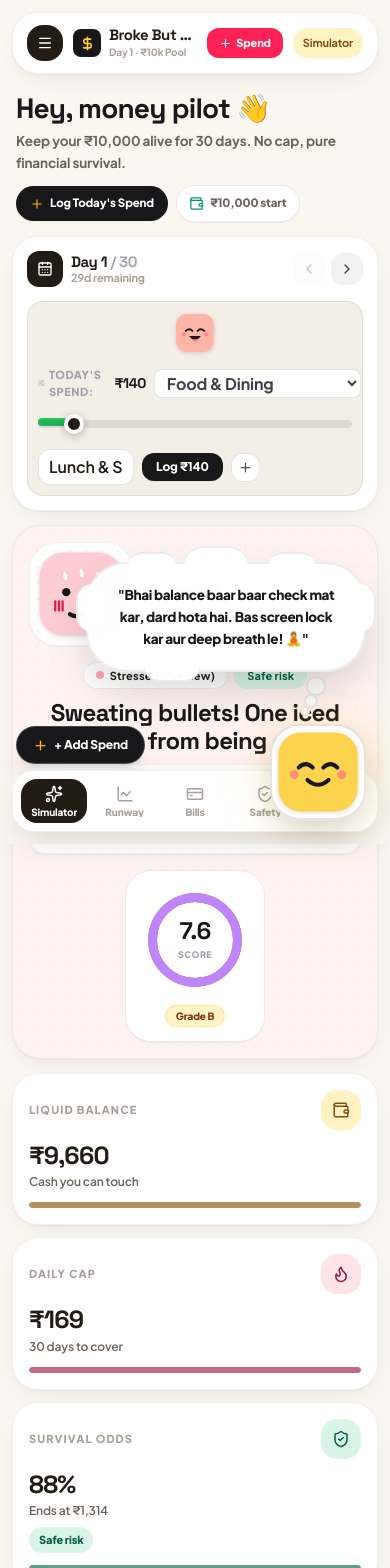
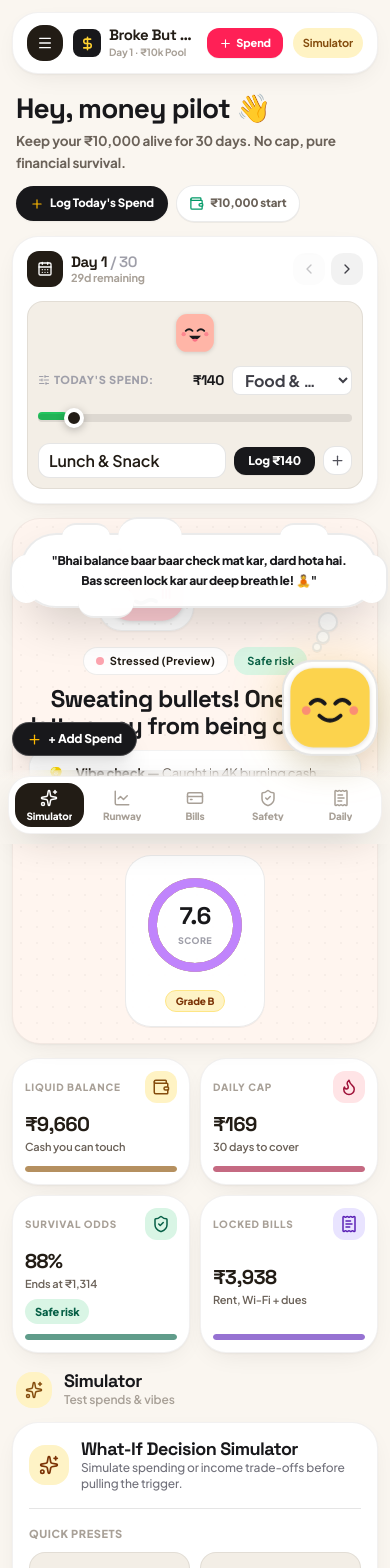
Before and after one commit to anshuvdebnath-cyber/PROMPT-RUN-HACKATHON, a React (Vite) app: page / in a window 390 px wide. Shown: the top 1568 px of the page. Built offline with nearby package versions, Linux system fonts and the light colour scheme.

Commit message:
feat(responsive): optimize mobile UX, 2x2 metric grid, safe area insets, and touch ergonomics across all viewports

```diff
--- a/src/App.tsx
+++ b/src/App.tsx
@@ -254,7 +254,7 @@ function TopDayBar({ onOpenExpenseModal }: { onOpenExpenseModal: () => void }) {
               <select
                 value={category}
                 onChange={(e) => setCategory(e.target.value as TransactionCategory)}
-                className="text-[11px] font-bold py-0.5 px-2 rounded-lg bg-white border border-black/10 text-zinc-700 focus:outline-none cursor-pointer"
+                className="text-[11px] font-bold py-0.5 px-2 rounded-lg bg-white border border-black/10 text-zinc-700 focus:outline-none cursor-pointer max-w-[120px] sm:max-w-none truncate"
               >
                 <option value="Food & Dining">Food & Dining</option>
                 <option value="Transport & Commute">Transport & Commute</option>
@@ -290,24 +290,24 @@ function TopDayBar({ onOpenExpenseModal }: { onOpenExpenseModal: () => void }) {
         </div>
 
         {/* Note input & Log button */}
-        <div className="flex items-center gap-2 shrink-0">
+        <div className="flex items-center gap-2 shrink-0 w-full sm:w-auto">
           <input
             type="text"
             placeholder="Note (e.g. Lunch)"
             aria-label="Expense note"
             value={itemNote}
             onChange={(e) => setItemNote(e.target.value)}
-            className="w-24 sm:w-28 px-2.5 py-1.5 rounded-xl text-xs font-semibold bg-white border border-black/10 focus:outline-none focus:ring-1 focus:ring-zinc-900"
+            className="flex-1 sm:w-28 px-2.5 py-1.5 rounded-xl text-xs font-semibold bg-white border border-black/10 focus:outline-none focus:ring-1 focus:ring-zinc-900 min-w-0"
           />
           <button
             onClick={handleRecordSliderSpend}
-            className="px-3.5 py-1.5 rounded-xl font-extrabold text-xs text-white bg-zinc-900 hover:bg-zinc-800 shadow-2xs transition-transform hover:scale-[1.02] cursor-pointer whitespace-nowrap"
+            className="px-3.5 py-1.5 rounded-xl font-extrabold text-xs text-white bg-zinc-900 hover:bg-zinc-800 shadow-2xs transition-transform hover:scale-[1.02] cursor-pointer whitespace-nowrap shrink-0"
           >
             Log ₹{sliderAmount}
           </button>
           <button
             onClick={onOpenExpenseModal}
-            className="p-1.5 rounded-xl bg-white hover:bg-zinc-100 border border-black/10 text-zinc-600 transition-colors cursor-pointer"
+            className="p-1.5 rounded-xl bg-white hover:bg-zinc-100 border border-black/10 text-zinc-600 transition-colors cursor-pointer shrink-0"
             title="Open advanced expense form"
             aria-label="Open advanced expense form"
           >
@@ -383,7 +383,7 @@ export const AppContent: React.FC = () => {
         </AnimatePresence>
 
         {/* ── Main column ── */}
-        <div className="flex-1 min-w-0 space-y-3.5 sm:space-y-5 pb-24 lg:pb-10">
+        <div className="flex-1 min-w-0 space-y-3.5 sm:space-y-5 pb-[calc(110px+env(safe-area-inset-bottom,0px))] lg:pb-10">
           {/* Mobile top bar without emoji */}
           <div className="lg:hidden card px-3.5 py-3 flex items-center gap-2.5">
             <button onClick={() => setDrawer(true)} className="w-9 h-9 rounded-2xl flex items-center justify-center cursor-pointer shrink-0" style={{ background: 'var(--ink)', color: '#fff' }} aria-label="Open menu">
@@ -477,21 +477,21 @@ export const AppContent: React.FC = () => {
       {/* ── Mobile Floating Action Button ── */}
       <button
         onClick={() => setIsExpenseModalOpen(true)}
-        className="lg:hidden fixed bottom-20 left-4 z-40 px-4 py-2.5 rounded-full bg-zinc-900 text-white font-extrabold text-xs shadow-xl flex items-center gap-1.5 border border-white/20 active:scale-95 transition-transform cursor-pointer"
+        className="lg:hidden fixed bottom-22 left-3 sm:left-4 z-40 px-3.5 py-2 sm:px-4 sm:py-2.5 rounded-full bg-zinc-900 text-white font-extrabold text-xs shadow-xl flex items-center gap-1.5 border border-white/20 active:scale-95 transition-transform cursor-pointer"
         aria-label="Add Daily Expense"
       >
         <Plus size={15} className="text-amber-400" />
         <span>+ Add Spend</span>
       </button>
 
-      {/* ── Mobile bottom nav ── */}
-      <nav className="lg:hidden fixed bottom-0 inset-x-0 z-40 px-3 pb-3 pt-2" style={{ background: 'linear-gradient(to top, var(--canvas) 70%, transparent)' }} aria-label="Mobile">
-        <div className="card !rounded-[22px] px-2 py-2 flex items-center justify-between gap-1" style={{ boxShadow: 'var(--shadow-pop)' }}>
+      {/* ── Mobile bottom nav with Safe Area support ── */}
+      <nav className="lg:hidden fixed bottom-0 inset-x-0 z-40 px-2 sm:px-3 pb-[calc(10px+env(safe-area-inset-bottom,0px))] pt-1.5 backdrop-blur-md" style={{ background: 'linear-gradient(to top, var(--canvas) 85%, transparent)' }} aria-label="Mobile">
+        <div className="card !rounded-[22px] px-1.5 sm:px-2 py-1.5 sm:py-2 flex items-center justify-between gap-1" style={{ boxShadow: 'var(--shadow-pop)' }}>
           {NAV.map((n) => (
             <button
               key={n.id}
               onClick={() => setActiveTab(n.id)}
-              className="flex-1 flex flex-col items-center gap-1 py-1.5 px-1 rounded-2xl cursor-pointer transition-all min-w-0"
+              className="flex-1 flex flex-col items-center justify-center gap-1 py-1.5 px-0.5 sm:px-1 rounded-2xl cursor-pointer transition-all min-w-0 min-h-[44px]"
               style={activeTab === n.id ? { background: 'var(--ink)', color: '#fff' } : { color: 'var(--text-3)' }}
               aria-current={activeTab === n.id ? 'page' : undefined}
             >
--- a/src/components/ExpenseLedger.tsx
+++ b/src/components/ExpenseLedger.tsx
@@ -283,9 +283,9 @@ export const ExpenseLedger: React.FC = () => {
               key={tx.id}
               className="py-3.5 flex items-center justify-between gap-3 group hover:bg-[#FAF7F2]/50 px-2 rounded-xl transition-colors"
             >
-              <div className="flex items-center gap-3">
+              <div className="flex items-center gap-2.5 sm:gap-3 min-w-0 flex-1">
                 <div
-                  className={`w-8 h-8 rounded-full flex items-center justify-center text-xs font-bold shadow-2xs ${
+                  className={`w-8 h-8 rounded-full flex items-center justify-center text-xs font-bold shadow-2xs shrink-0 ${
                     tx.type === 'expense'
                       ? 'bg-rose-100 text-rose-800'
                       : 'bg-emerald-100 text-emerald-800'
@@ -297,12 +297,12 @@ export const ExpenseLedger: React.FC = () => {
                     <ArrowUpRight size={14} />
                   )}
                 </div>
-                <div>
-                  <h5 className="text-xs sm:text-sm font-extrabold text-zinc-900">
+                <div className="min-w-0 flex-1">
+                  <h5 className="text-xs sm:text-sm font-extrabold text-zinc-900 truncate max-w-[130px] min-[400px]:max-w-[200px] sm:max-w-none">
                     {tx.title}
                   </h5>
                   <div className="flex items-center gap-2 mt-0.5">
-                    <span className="text-[10px] font-bold text-zinc-400">
+                    <span className="text-[10px] font-bold text-zinc-400 truncate max-w-[140px] min-[400px]:max-w-[200px] sm:max-w-none">
                       Day {tx.day} {tx.day === currentDay ? '· Today' : ''} · {tx.category}
                     </span>
                   </div>
--- a/src/components/HeroVibeBanner.tsx
+++ b/src/components/HeroVibeBanner.tsx
@@ -77,19 +77,19 @@ export const HeroVibeBanner: React.FC = () => {
 
         <div className="relative z-10 p-4 sm:p-6 flex flex-col gap-4 md:flex-row md:items-center">
           {/* Living mascot area - completely organic with zero carousel clutter */}
-          <div className="flex md:flex-col items-center gap-2.5 shrink-0">
+          <div className="flex md:flex-col items-center justify-center gap-2.5 shrink-0 w-full md:w-auto">
             {/* Squircle Mascot container */}
             <div
-              className="relative w-[104px] h-[104px] sm:w-[124px] sm:h-[124px] rounded-[28px] bg-white/95 border border-black/5 flex items-center justify-center overflow-hidden cursor-pointer group shadow-xs"
+              className="relative w-[96px] h-[96px] sm:w-[124px] sm:h-[124px] rounded-[24px] sm:rounded-[28px] bg-white/95 border border-black/5 flex items-center justify-center overflow-hidden cursor-pointer group shadow-xs"
               onClick={handleMascotTap}
               title="Living mascot — tap to cycle expression"
             >
               <div className="absolute inset-0 dot-grid opacity-60" />
-              <Mascot mood={activeMood} size={92} className="relative group-hover:scale-105 transition-transform" />
+              <Mascot mood={activeMood} size={84} className="relative group-hover:scale-105 transition-transform" />
             </div>
 
             {/* Seamless current mood indicator */}
-            <div className="flex items-center gap-1.5 px-3 py-1 rounded-full bg-white/95 border border-black/8 shadow-2xs text-[11.5px] font-black text-zinc-800">
+            <div className="flex items-center gap-1.5 px-3 py-1 rounded-full bg-white/95 border border-black/8 shadow-2xs text-[11px] sm:text-[11.5px] font-black text-zinc-800">
               <span className="w-2 h-2 rounded-full shrink-0 animate-pulse" style={{ background: meta.color }} />
               <span className="capitalize">{meta.label}</span>
               {isCurrentLive && (
@@ -150,7 +150,7 @@ export const HeroVibeBanner: React.FC = () => {
           </div>
 
           {/* Health ring */}
-          <div className="shrink-0 flex justify-center md:justify-end">
+          <div className="shrink-0 flex justify-center md:justify-end w-full md:w-auto">
             <HealthScoreRing metrics={effectiveMetrics} size={110} />
           </div>
         </div>
--- a/src/components/MascotCompanion.tsx
+++ b/src/components/MascotCompanion.tsx
@@ -136,7 +136,7 @@ export const MascotCompanion: React.FC = () => {
   }
 
   return (
-    <div className="fixed bottom-6 right-6 z-40 flex flex-col items-end pointer-events-auto select-none">
+    <div className="fixed bottom-22 sm:bottom-6 right-3 sm:right-6 z-40 flex flex-col items-end pointer-events-auto select-none">
       {/* Movie-style Thinking Cloud Pop-up */}
       <AnimatePresence>
         {isOpen && (
@@ -157,7 +157,7 @@ export const MascotCompanion: React.FC = () => {
                 times: [0, 0.6, 0.85, 1],
                 ease: 'easeOut',
               }}
-              className="relative max-w-[280px] sm:max-w-[320px] px-6 py-5 rounded-[40px] bg-white/98 shadow-[0_20px_50px_-10px_rgba(0,0,0,0.20)] border-2 border-black/8"
+              className="relative max-w-[calc(100vw-32px)] sm:max-w-[320px] px-5 py-4 sm:px-6 sm:py-5 rounded-[36px] sm:rounded-[40px] bg-white/98 shadow-[0_20px_50px_-10px_rgba(0,0,0,0.20)] border-2 border-black/8"
             >
               {/* Outer decorative cloud puffs/lobes for iconic movie cloud shape */}
               <div className="absolute -top-3 left-10 w-12 h-7 bg-white/98 rounded-full border-t-2 border-black/8 pointer-events-none" />
@@ -172,7 +172,7 @@ export const MascotCompanion: React.FC = () => {
                 initial={{ opacity: 0 }}
                 animate={{ opacity: 1 }}
                 transition={{ duration: 0.3, delay: 0.4 }}
-                className="relative z-10 text-[13.5px] font-extrabold text-zinc-900 leading-relaxed text-center tracking-tight"
+                className="relative z-10 text-[12px] sm:text-[13.5px] font-extrabold text-zinc-900 leading-relaxed text-center tracking-tight"
               >
                 "{currentThought.text}"
               </motion.p>
--- a/src/components/MetricCards.tsx
+++ b/src/components/MetricCards.tsx
@@ -20,20 +20,20 @@ const Stat: React.FC<StatProps> = ({ label, value, sub, icon, bg, fg, soft, badg
     initial={{ opacity: 0, y: 14 }}
     animate={{ opacity: 1, y: 0 }}
     transition={{ delay, duration: 0.35, ease: [0.16, 1, 0.3, 1] }}
-    className="card p-4 sm:p-5 flex flex-col justify-between gap-3 min-w-0 min-h-[150px]"
+    className="card p-3 sm:p-5 flex flex-col justify-between gap-2.5 sm:gap-3 min-w-0 min-h-[125px] sm:min-h-[150px]"
   >
-    <div className="flex items-center justify-between gap-2">
-      <span className="text-[11px] font-extrabold uppercase tracking-[0.1em] truncate" style={{ color: 'var(--text-3)' }}>
+    <div className="flex items-center justify-between gap-1.5">
+      <span className="text-[10px] sm:text-[11px] font-extrabold uppercase tracking-[0.08em] truncate" style={{ color: 'var(--text-3)' }}>
         {label}
       </span>
-      <span className="w-10 h-10 rounded-2xl flex items-center justify-center shrink-0" style={{ background: bg, color: fg }}>
+      <span className="w-8 h-8 sm:w-10 sm:h-10 rounded-xl sm:rounded-2xl flex items-center justify-center shrink-0" style={{ background: bg, color: fg }}>
         {icon}
       </span>
     </div>
     <div className="min-w-0">
-      <p className="font-display font-bold leading-none truncate" style={{ fontSize: 'clamp(1.55rem, 4vw, 2.1rem)' }}>{value}</p>
-      <p className="text-xs font-semibold mt-1 truncate" style={{ color: 'var(--text-2)' }}>{sub}</p>
-      {badge && <div className="mt-2">{badge}</div>}
+      <p className="font-display font-black leading-tight truncate text-lg min-[380px]:text-xl sm:text-2xl lg:text-3xl">{value}</p>
+      <p className="text-[11px] sm:text-xs font-semibold mt-0.5 sm:mt-1 truncate" style={{ color: 'var(--text-2)' }}>{sub}</p>
+      {badge && <div className="mt-1.5 sm:mt-2">{badge}</div>}
     </div>
     <div className="h-1.5 rounded-full overflow-hidden" style={{ background: soft }}>
       <div className="h-full w-full rounded-full opacity-60" style={{ background: fg }} />
@@ -72,7 +72,7 @@ export const MetricCards: React.FC = () => {
 
   return (
     <section aria-label="Key metrics">
-      <div className="grid grid-cols-1 min-[500px]:grid-cols-2 xl:grid-cols-4 gap-3 sm:gap-3.5">
+      <div className="grid grid-cols-2 lg:grid-cols-4 gap-2.5 sm:gap-3.5">
         <Stat
           delay={0}
           label="Liquid balance"
--- a/src/components/QuickExpenseModal.tsx
+++ b/src/components/QuickExpenseModal.tsx
@@ -90,7 +90,7 @@ export const QuickExpenseModal: React.FC<QuickExpenseModalProps> = ({ isOpen, on
           animate={{ opacity: 1, scale: 1, y: 0 }}
           exit={{ opacity: 0, scale: 0.94, y: 16 }}
           transition={{ duration: 0.2, ease: [0.16, 1, 0.3, 1] }}
-          className="bg-white rounded-[28px] sm:rounded-[32px] p-5 sm:p-7 max-w-lg w-full border border-black/10 shadow-2xl relative my-auto min-w-0"
+          className="bg-white rounded-[26px] sm:rounded-[32px] p-4.5 sm:p-7 max-w-lg w-full border border-black/10 shadow-2xl relative my-auto min-w-0 max-h-[92vh] overflow-y-auto no-scrollbar"
           style={{ background: 'var(--canvas-card)' }}
           onClick={(e) => e.stopPropagation()}
         >
--- a/src/components/WhatIfSimulator.tsx
+++ b/src/components/WhatIfSimulator.tsx
@@ -336,7 +336,7 @@ export const WhatIfSimulator: React.FC = () => {
             </div>
 
             {/* Month-end forecast: the interconnected consequence */}
-            <div className="mt-2.5 p-3.5 rounded-2xl bg-white border border-amber-200 flex items-center justify-between gap-3">
+            <div className="mt-2.5 p-3.5 rounded-2xl bg-white border border-amber-200 flex flex-col sm:flex-row items-start sm:items-center justify-between gap-2 sm:gap-3">
               <div className="min-w-0">
                 <span className="text-[10px] font-extrabold text-zinc-400 block uppercase tracking-wider">
                   Projected Month-End Forecast
@@ -351,13 +351,13 @@ export const WhatIfSimulator: React.FC = () => {
                   <span className="font-semibold">{metrics.riskLevel} → {effectiveMetrics.riskLevel}</span>
                 </p>
               </div>
-              <span className="text-[11px] font-extrabold px-2.5 py-1 rounded-full bg-amber-100 text-amber-900 whitespace-nowrap shrink-0">
+              <span className="text-[11px] font-extrabold px-2.5 py-1 rounded-full bg-amber-100 text-amber-900 whitespace-nowrap shrink-0 self-start sm:self-auto">
                 Day 30 impact
               </span>
             </div>
 
             {/* Savings safety net: locked buffer shapes the daily cap */}
-            <div className="mt-2.5 p-3.5 rounded-2xl bg-white border border-amber-200 flex items-center justify-between gap-3">
+            <div className="mt-2.5 p-3.5 rounded-2xl bg-white border border-amber-200 flex flex-col sm:flex-row items-start sm:items-center justify-between gap-2 sm:gap-3">
               <div className="min-w-0">
                 <span className="text-[10px] font-extrabold text-zinc-400 block uppercase tracking-wider">
                   Savings Safety Net (locked)
@@ -366,7 +366,7 @@ export const WhatIfSimulator: React.FC = () => {
                   ₹{savingsLocked.toLocaleString('en-IN')} of ₹{savingsTarget.toLocaleString('en-IN')} goal ({savingsPct}%) · {simulation.impactSummary.savingsGoalImpact}
                 </p>
               </div>
-              <span className="text-[11px] font-extrabold px-2.5 py-1 rounded-full bg-emerald-100 text-emerald-900 whitespace-nowrap shrink-0">
+              <span className="text-[11px] font-extrabold px-2.5 py-1 rounded-full bg-emerald-100 text-emerald-900 whitespace-nowrap shrink-0 self-start sm:self-auto">
                 🛡️ {savingsPct}%
               </span>
             </div>
--- a/src/index.css
+++ b/src/index.css
@@ -39,7 +39,10 @@
 }
 
 *, *::before, *::after { box-sizing: border-box; }
-html { scroll-behavior: smooth; }
+html {
+  scroll-behavior: smooth;
+  -webkit-text-size-adjust: 100%;
+}
 
 body {
   background: var(--canvas);
@@ -48,9 +51,11 @@ body {
   font-size: 14.5px;
   line-height: 1.6;
   min-height: 100vh;
+  min-height: 100dvh;
   overflow-x: hidden;
   letter-spacing: -0.01em;
   -webkit-font-smoothing: antialiased;
+  -webkit-tap-highlight-color: transparent;
 }
 
 h1, h2, h3, h4, .font-display {
```
